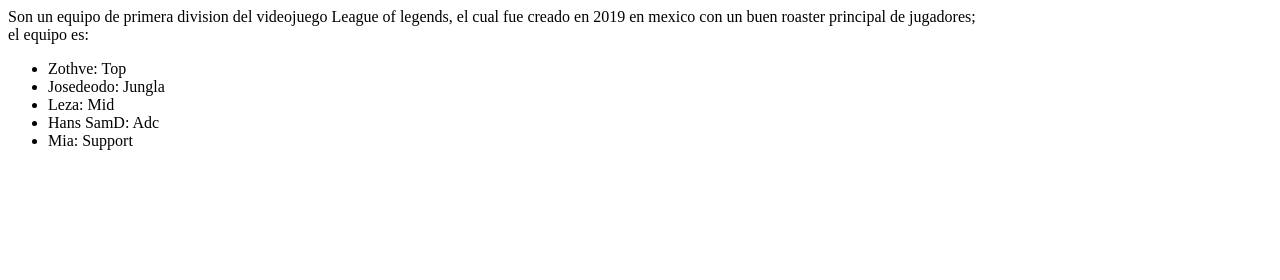
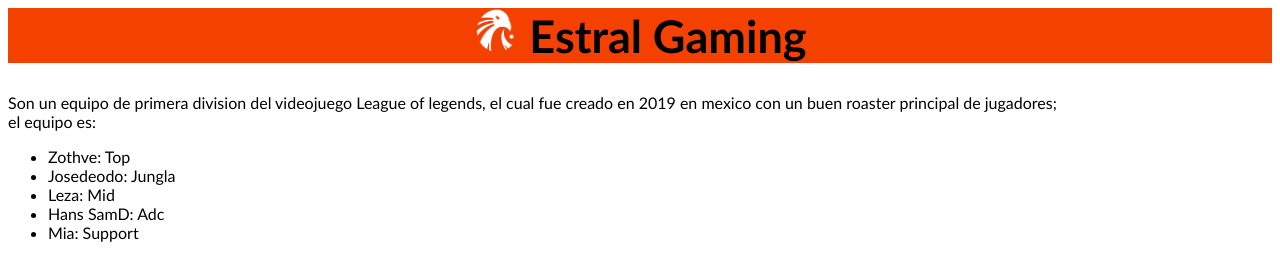
Before and after one commit to JuanAhumada/Ah-Estral, a plain HTML site: page index.html in a window 1280 px wide. Drawn offline with Linux system fonts and the light colour scheme.

Commit message:
Imagen en la parte superior

```diff
--- a/DocStyles.css
+++ b/DocStyles.css
@@ -1 +1,8 @@
-body
+body{
+    font-family: Candara;
+}
+h1{
+    background-color: #F54100;
+    text-align: center;
+    font-size: 45px;
+}
--- a/index.html
+++ b/index.html
@@ -5,6 +5,7 @@
     <title>Estral</title>
 </head>
 <body>
+    <h1><img src="Logo2.png" height=45 width=45> Estral Gaming </h1>
     Son un equipo de primera division del videojuego League of legends, el cual fue creado en 2019 en mexico con un buen roaster principal de jugadores;
     <br>el equipo es:
     <ul>
```
Also changed, not shown: Logo2.png (added).
